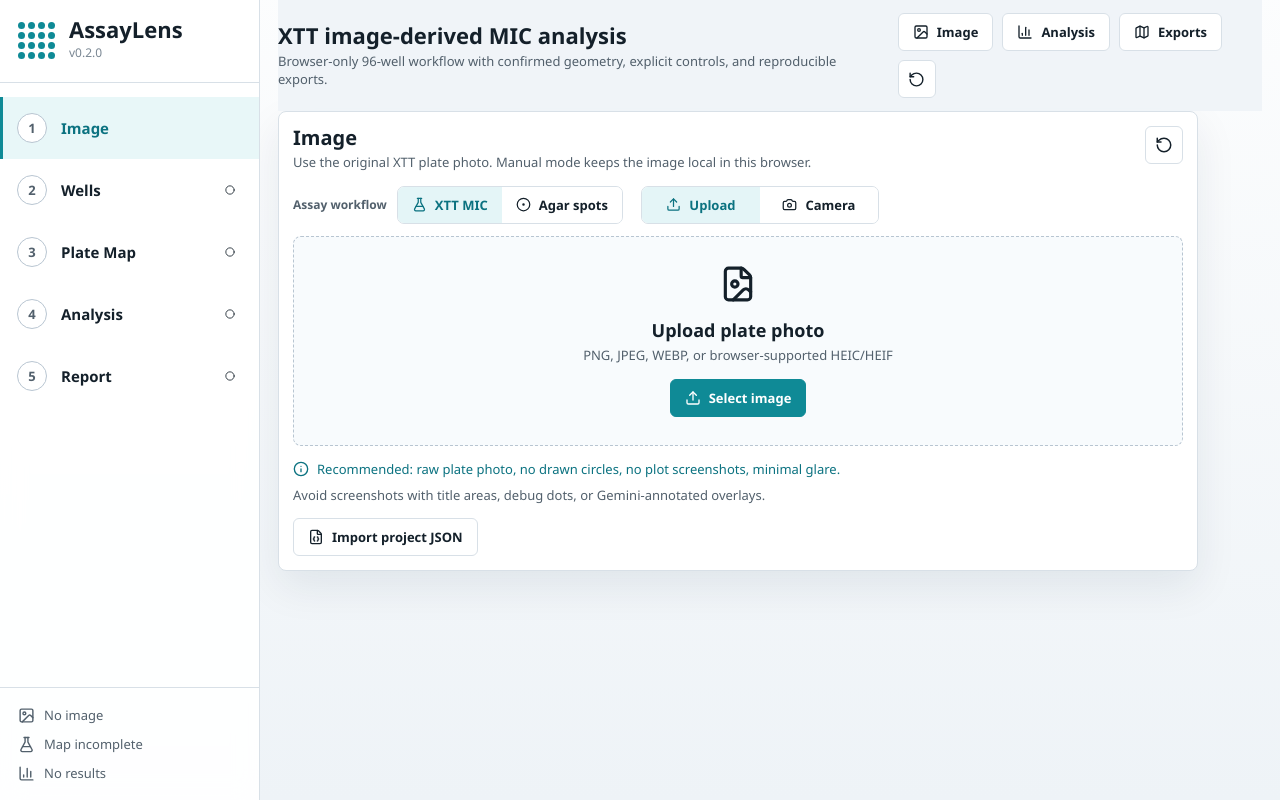
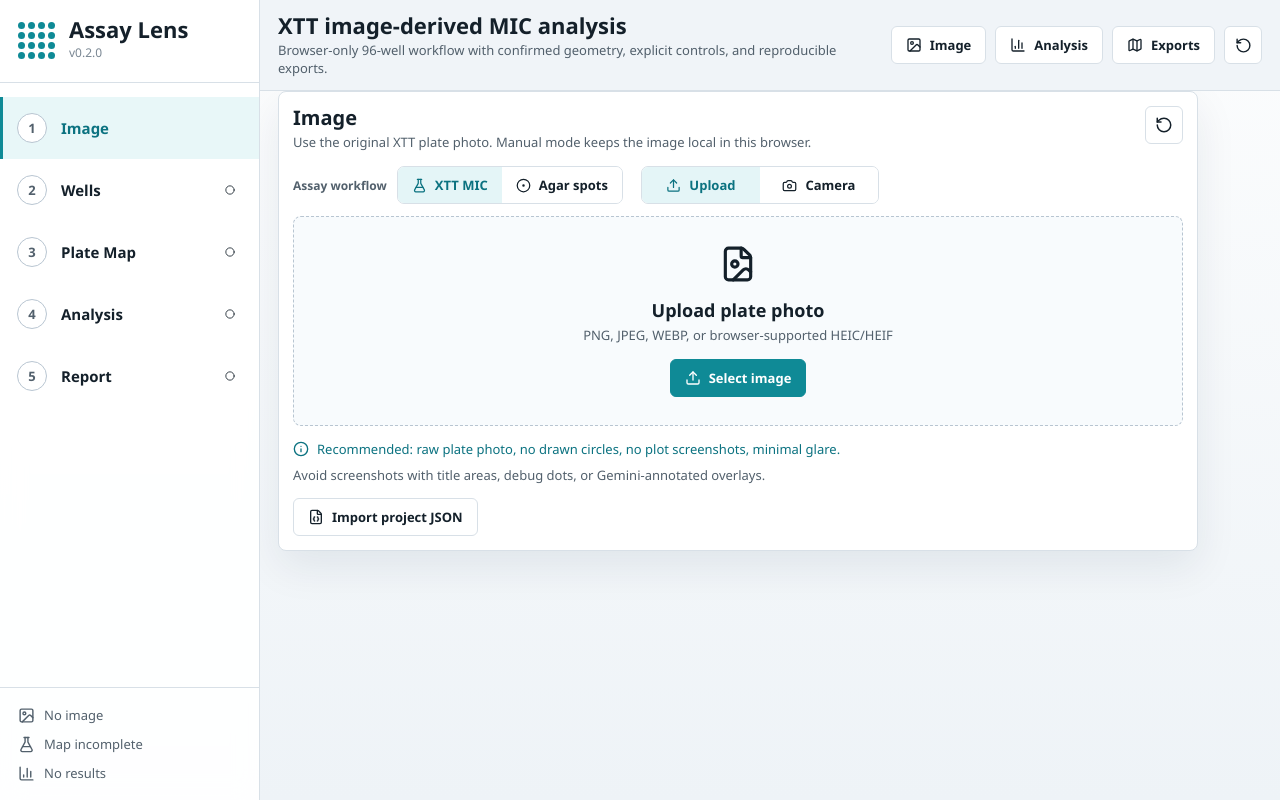
Before and after one commit to jivishov/assaylens, a React (Vite) app: page / in a window 1280 px wide. Built offline with nearby package versions, Linux system fonts and the light colour scheme.

Commit message:
Polish header layout

```diff
--- a/src/app/App.tsx
+++ b/src/app/App.tsx
@@ -301,7 +301,7 @@ export function App() {
               ))}
             </div>
             <div>
-              <strong>AssayLens</strong>
+              <strong>Assay Lens</strong>
               <span>v0.2.0</span>
             </div>
           </div>
--- a/src/styles.css
+++ b/src/styles.css
@@ -233,9 +233,15 @@ button:not(:disabled):active,
   align-items: center;
   gap: 20px;
   min-height: 72px;
-  padding: 13px 0;
+  margin: 0 -18px;
+  padding: 13px 18px;
+  border-bottom: 1px solid var(--border);
   background: rgba(238, 243, 247, 0.88);
   backdrop-filter: blur(10px);
+}
+
+.topbar > div:first-child {
+  min-width: 0;
 }
 
 .topbar h1 {
@@ -260,6 +266,10 @@ button:not(:disabled):active,
   flex-wrap: wrap;
   gap: 9px;
   align-items: center;
+}
+
+.topbar-actions {
+  flex: 0 0 auto;
 }
 
 .surface-panel,
@@ -1712,6 +1722,8 @@ textarea {
     position: static;
     align-items: flex-start;
     flex-wrap: wrap;
+    margin: 0 -12px;
+    padding: 13px 12px;
   }
 
   .alignment-layout {
```
